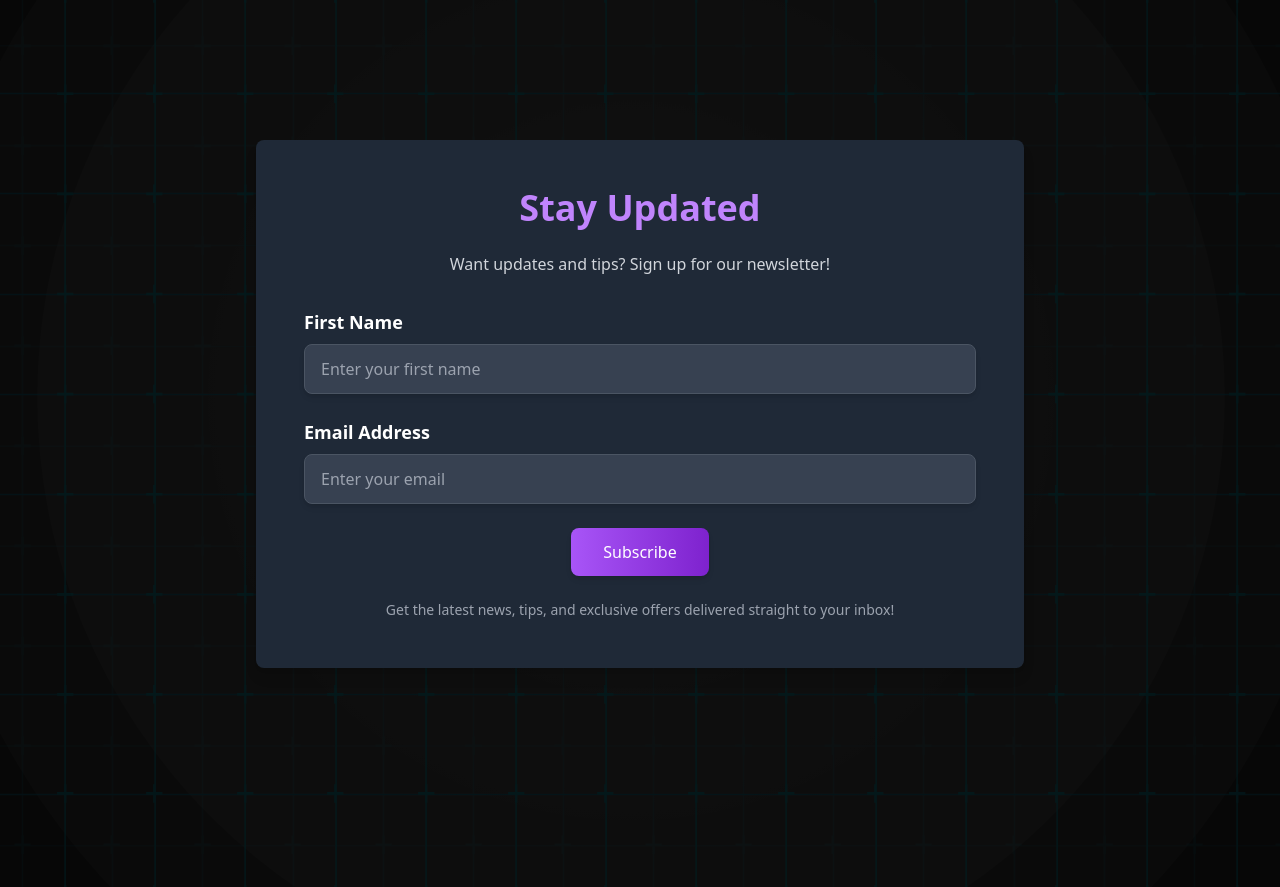
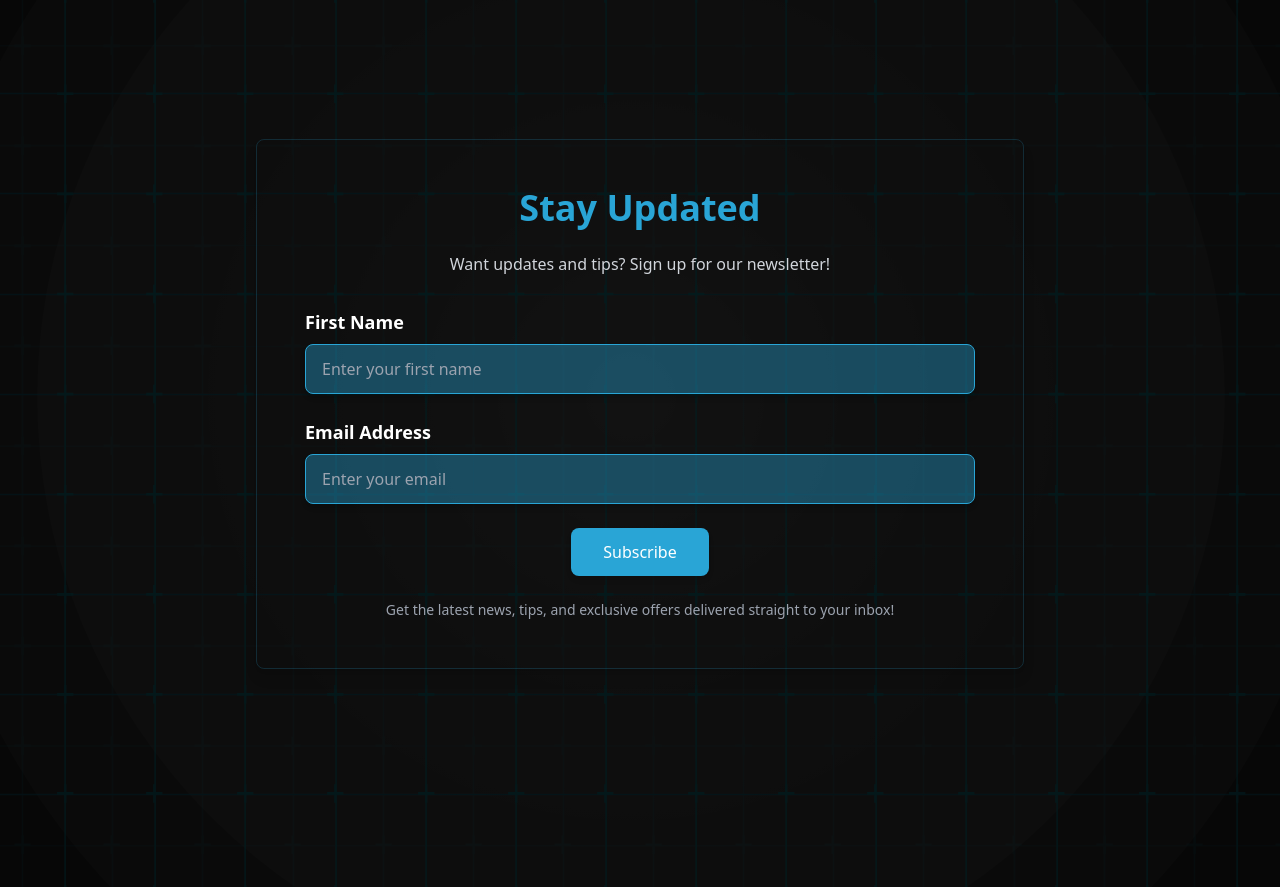
Before and after one commit to Pheonixrog/powermate, a Next.js app: page / in a window 1280 px wide. Shown: the part 5040-5927 px from the top of the page. Built offline with nearby package versions, Linux system fonts and the light colour scheme; a web font is replaced by a local one.

Commit message:
updated color scheme

```diff
--- a/src/components/AboutUs.tsx
+++ b/src/components/AboutUs.tsx
@@ -17,13 +17,13 @@ export function AboutUs() {
     <ScrollRevealCard className=" md:p-20">
       <div className="container h-auto min-h-screen w-full mx-auto flex flex-col justify-center items-center px-4 sm:px-8 md:px-12">
         <div className="max-w-4xl w-full">
-          <span className="text-purple-400 text-sm font-mono mb-4 block">07 - About US</span>
+
           <EnhancedTypography
             text="About Us"
             className="text-3xl sm:text-4xl md:text-5xl font-bold mb-8 text-center"
             gradient={true}
           />
-          <Card className="bg-gray-900/30 backdrop-blur-sm border-purple-500/20">
+          <Card className=" backdrop-blur-sm border-[#29A5D6]/20">
             <CardContent className="p-6 sm:p-8">
               <motion.p
                 className="text-lg sm:text-xl mb-8 sm:mb-12 text-gray-300 leading-relaxed"
@@ -40,14 +40,14 @@ export function AboutUs() {
                   whileInView={{ opacity: 1, x: 0 }}
                   transition={{ duration: 0.5, delay: 0.2 }}
                   viewport={{ once: true }}
-                  className="p-4 sm:p-6 rounded-xl bg-purple-500/5 backdrop-blur-sm"
+                  className="p-4 sm:p-6 rounded-xl bg-[#29A5D6]/5 backdrop-blur-sm"
                 >
-                  <h3 className="text-xl sm:text-2xl font-semibold mb-4 text-purple-400">Contact Us</h3>
+                  <h3 className="text-xl sm:text-2xl font-semibold mb-4 text-[#29A5D6]">Contact Us</h3>
                   <a
                     href="mailto:info@powermate.app"
-                    className="flex items-center space-x-3 text-base sm:text-lg text-gray-300 hover:text-purple-400 transition-colors duration-200"
+                    className="flex items-center space-x-3 text-base sm:text-lg text-gray-300 hover:text-[#29A5D6] transition-colors duration-200"
                   >
-                    <div className="p-3 rounded-xl bg-purple-500/10">
+                    <div className="p-3 rounded-xl bg-[#29A5D6]/10">
                       <Mail className="w-5 h-5 sm:w-6 sm:h-6" />
                     </div>
                     <span>info@powermate.app</span>
@@ -58,9 +58,9 @@ export function AboutUs() {
                   whileInView={{ opacity: 1, x: 0 }}
                   transition={{ duration: 0.5, delay: 0.4 }}
                   viewport={{ once: true }}
-                  className="p-4 sm:p-6 rounded-xl bg-purple-500/5 backdrop-blur-sm"
+                  className="p-4 sm:p-6 rounded-xl bg-[#29A5D6]/5 backdrop-blur-sm"
                 >
-                  <h3 className="text-xl sm:text-2xl font-semibold mb-4 text-purple-400">Follow Us</h3>
+                  <h3 className="text-xl sm:text-2xl font-semibold mb-4 text-[#29A5D6]">Follow Us</h3>
                   <div className="flex space-x-3 sm:space-x-4">
                   {socialMediaLinks.map(({ icon: Icon, link }, index) => (
     <a
--- a/src/components/NewsletterSignup.tsx
+++ b/src/components/NewsletterSignup.tsx
@@ -9,10 +9,10 @@ export function NewsletterSignup() {
         initial={{ opacity: 0, y: 20 }}
         animate={{ opacity: 1, y: 0 }}
         transition={{ duration: 0.5 }}
-        className="w-full max-w-3xl bg-gray-800 rounded-lg shadow-lg overflow-hidden"
+        className="w-full max-w-3xl border border-[#29A5D6]/20 hover:border-[#29A5D6]/40 transition-all duration-300 rounded-lg shadow-lg overflow-hidden"
       >
         <div className="p-6 sm:p-8 lg:p-12">
-          <h2 className="text-3xl sm:text-4xl font-bold mb-6 text-purple-400 text-center">Stay Updated</h2>
+          <h2 className="text-3xl sm:text-4xl font-bold mb-6 text-[#29A5D6] text-center">Stay Updated</h2>
           <p className="text-gray-300 mb-8 text-center">
             Want updates and tips? Sign up for our newsletter!
           </p>
@@ -25,7 +25,7 @@ export function NewsletterSignup() {
                 type="text"
                 id="firstName"
                 placeholder="Enter your first name"
-                className="w-full border border-gray-600 bg-gray-700 px-4 py-3 rounded-lg shadow-md text-white placeholder-gray-400 focus:ring-2 focus:ring-purple-500 focus:outline-none transition-all"
+                className="w-full border border-[#29A5D6] bg-[#29A5D6]/40 px-4 py-3 rounded-lg shadow-md text-white placeholder-gray-400 focus:ring-2 focus:ring-purple-500 focus:outline-none transition-all"
                 required
               />
             </div>
@@ -38,14 +38,14 @@ export function NewsletterSignup() {
                 id="email"
                 name="email"
                 placeholder="Enter your email"
-                className="w-full border border-gray-600 bg-gray-700 px-4 py-3 rounded-lg shadow-md text-white placeholder-gray-400 focus:ring-2 focus:ring-purple-500 focus:outline-none transition-all"
+                className="w-full border border-[#29A5D6] bg-[#29A5D6]/40 px-4 py-3 rounded-lg shadow-md text-white placeholder-gray-400 focus:ring-2 focus:ring-purple-500 focus:outline-none transition-all"
                 required
               />
             </div>
             <div className="text-center">
               <button
                 type="submit"
-                className="w-full sm:w-auto px-8 py-3 text-white bg-gradient-to-r from-purple-500 to-purple-700 rounded-lg shadow-md hover:from-purple-600 hover:to-purple-800 focus:outline-none focus:ring-2 focus:ring-purple-500 transition-all"
+                className="w-full sm:w-auto px-8 py-3 text-white border-[#29A5D6]/10 bg-[#29A5D6] rounded-lg shadow-md hover:from-purple-600 hover:to-purple-800 focus:outline-none focus:ring-2 focus:ring-purple-500 transition-all"
               >
                 Subscribe
               </button>
```
